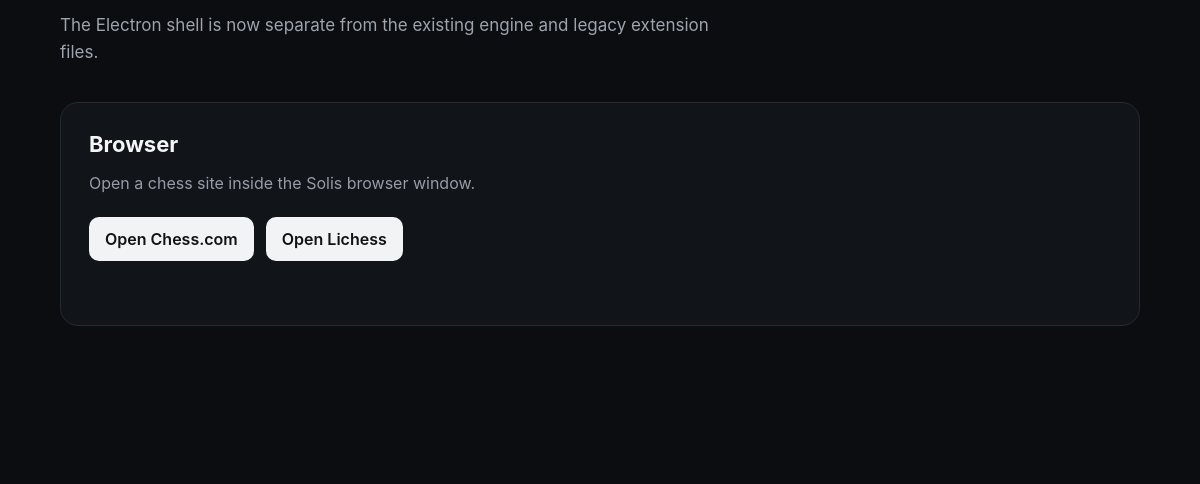
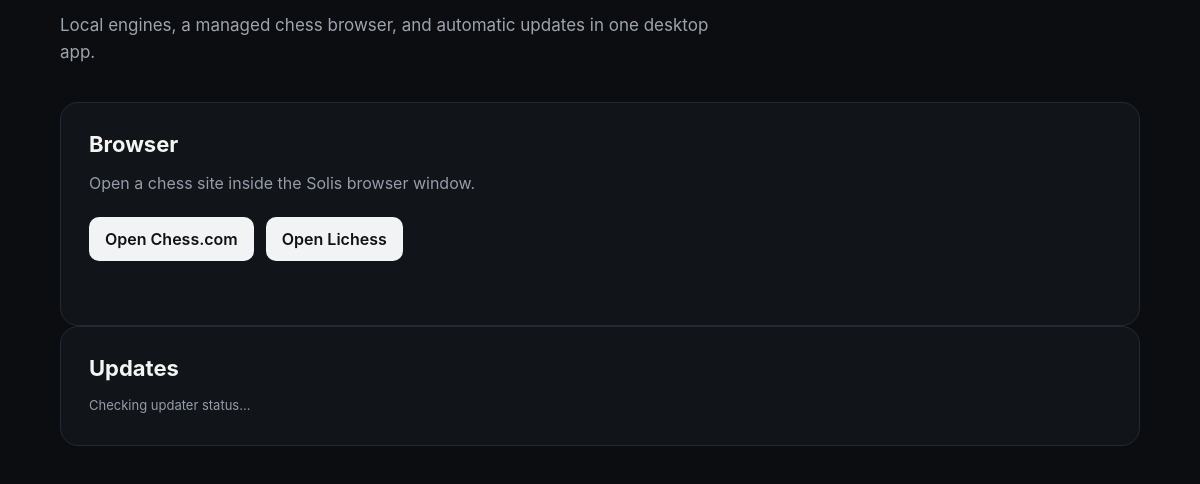
Before and after one commit to solis-syst/solis-app, an Electron app: page renderer/index.html in a window 1200 px wide. Shown: the part 234-718 px from the top of the page. Drawn offline with Linux system fonts and the light colour scheme; no server answers.

Commit message:
Add Solis update status UI

```diff
--- a/renderer/index.html
+++ b/renderer/index.html
@@ -12,7 +12,7 @@
       <div>
         <p class="eyebrow">SOLIS</p>
         <h1>Chess analysis, rebuilt for Electron.</h1>
-        <p class="subtitle">The Electron shell is now separate from the existing engine and legacy extension files.</p>
+        <p class="subtitle">Local engines, a managed chess browser, and automatic updates in one desktop app.</p>
       </div>
       <div class="status">
         <span class="dot"></span>
@@ -29,6 +29,12 @@
       </div>
       <p id="message" class="message"></p>
     </section>
+
+    <section class="panel">
+      <h2>Updates</h2>
+      <p id="update-status" class="message">Checking updater status...</p>
+      <button id="install-update" hidden>Restart and install update</button>
+    </section>
   </main>
   <script src="./renderer.js"></script>
 </body>
```
